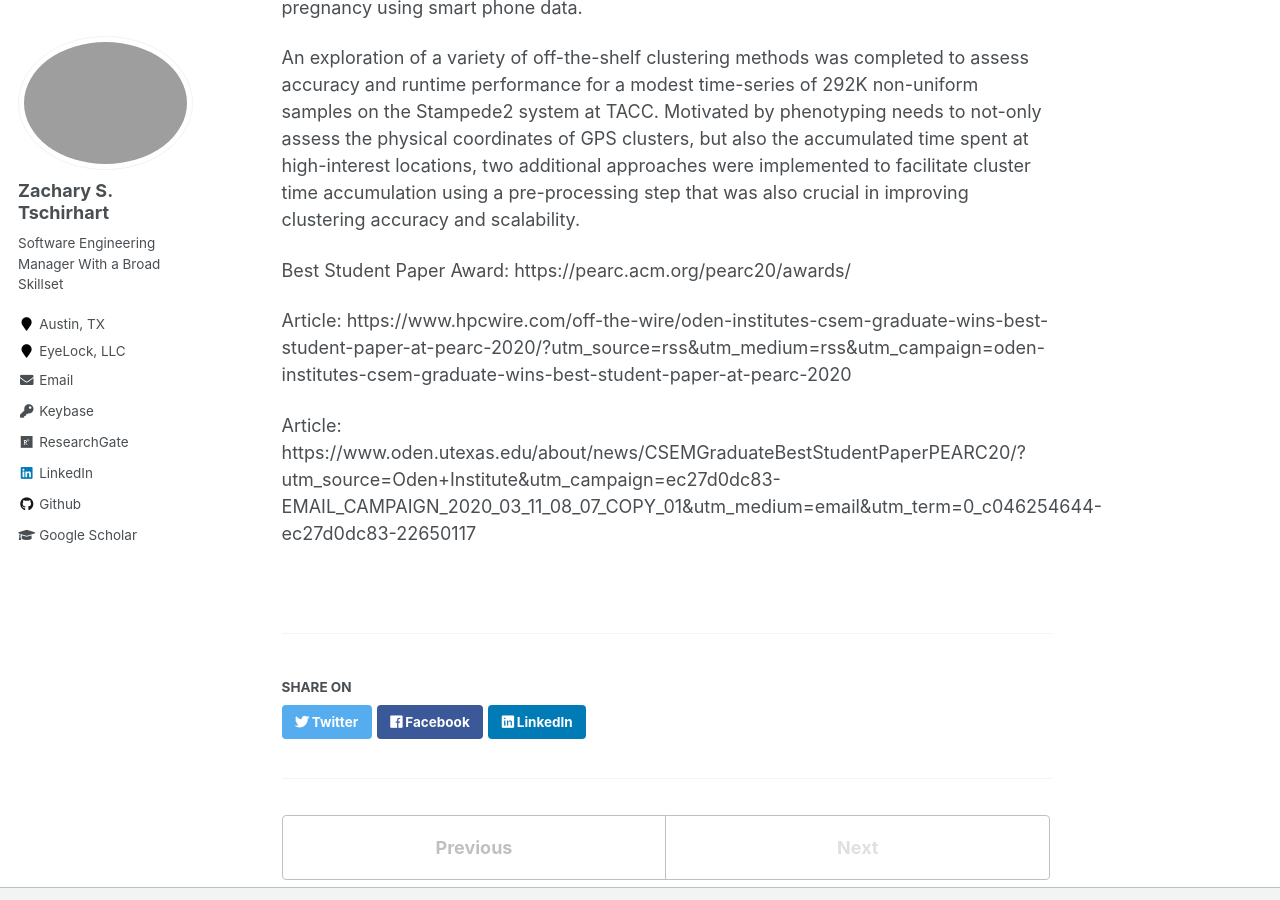
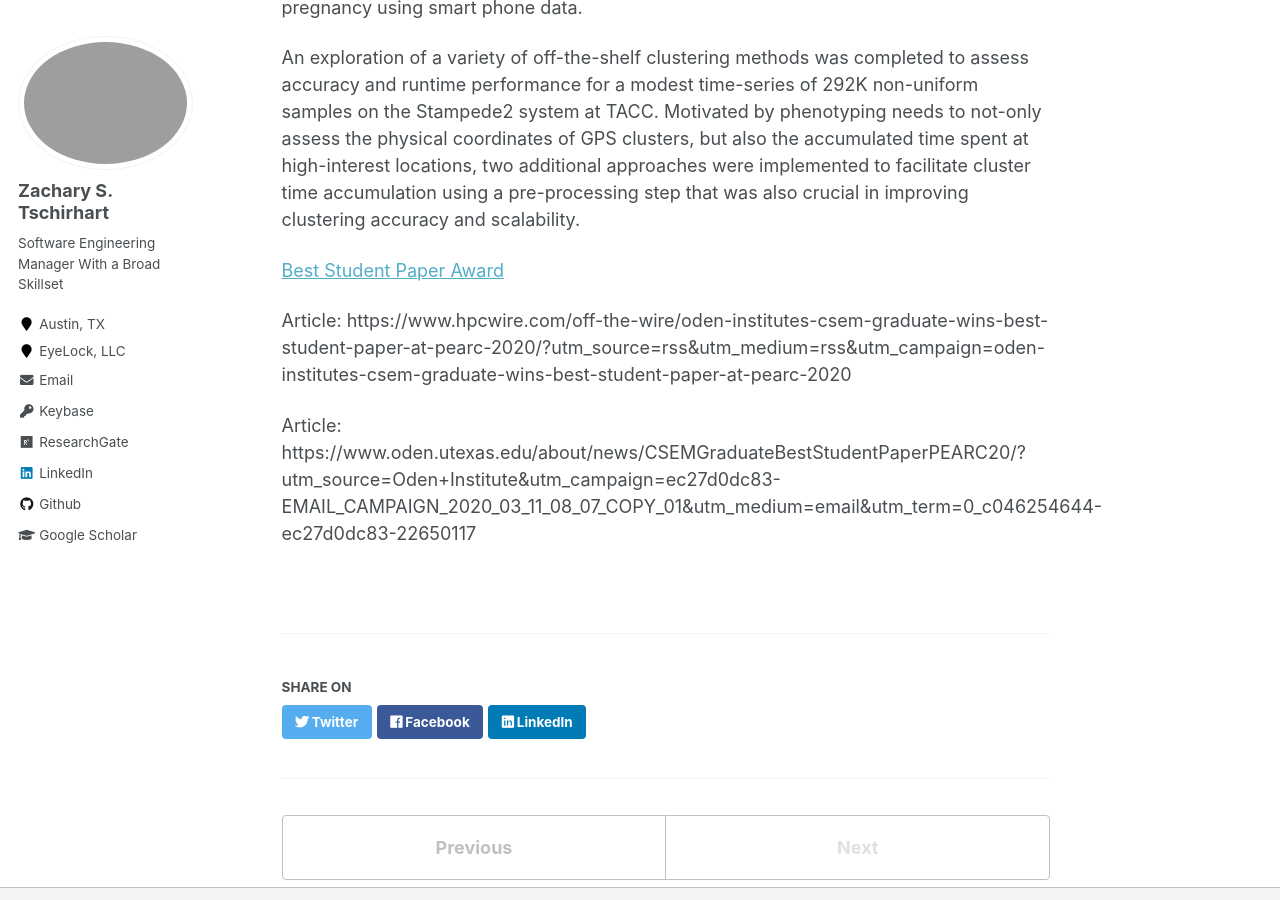
Before and after one commit to ztschir/ztschir.github.io, a Jekyll site: the page built from _publications/2020-07-26-evaluation-of-clustering-techniques-for-gps-phenotyping-using-mobile-sensor-data.md, in a window 1280 px wide and 900 px high, scrolled down 488 px. Built offline with Jekyll 4.4.1, drawn with Linux system fonts in a browser that asks for light colours; part of the change alters nothing that is shown.

```diff
--- a/_publications/2020-07-26-evaluation-of-clustering-techniques-for-gps-phenotyping-using-mobile-sensor-data.md
+++ b/_publications/2020-07-26-evaluation-of-clustering-techniques-for-gps-phenotyping-using-mobile-sensor-data.md
@@ -14,7 +14,7 @@ With the ubiquitousness of mobile smart phones, health researchers are increasin
 
 An exploration of a variety of off-the-shelf clustering methods was completed to assess accuracy and runtime performance for a modest time-series of 292K non-uniform samples on the Stampede2 system at TACC. Motivated by phenotyping needs to not-only assess the physical coordinates of GPS clusters, but also the accumulated time spent at high-interest locations, two additional approaches were implemented to facilitate cluster time accumulation using a pre-processing step that was also crucial in improving clustering accuracy and scalability.
 
-Best Student Paper Award: https://pearc.acm.org/pearc20/awards/
+<a href="https://pearc.acm.org/pearc20/awards/">Best Student Paper Award<a>
 
 Article: https://www.hpcwire.com/off-the-wire/oden-institutes-csem-graduate-wins-best-student-paper-at-pearc-2020/?utm_source=rss&utm_medium=rss&utm_campaign=oden-institutes-csem-graduate-wins-best-student-paper-at-pearc-2020
 
```
